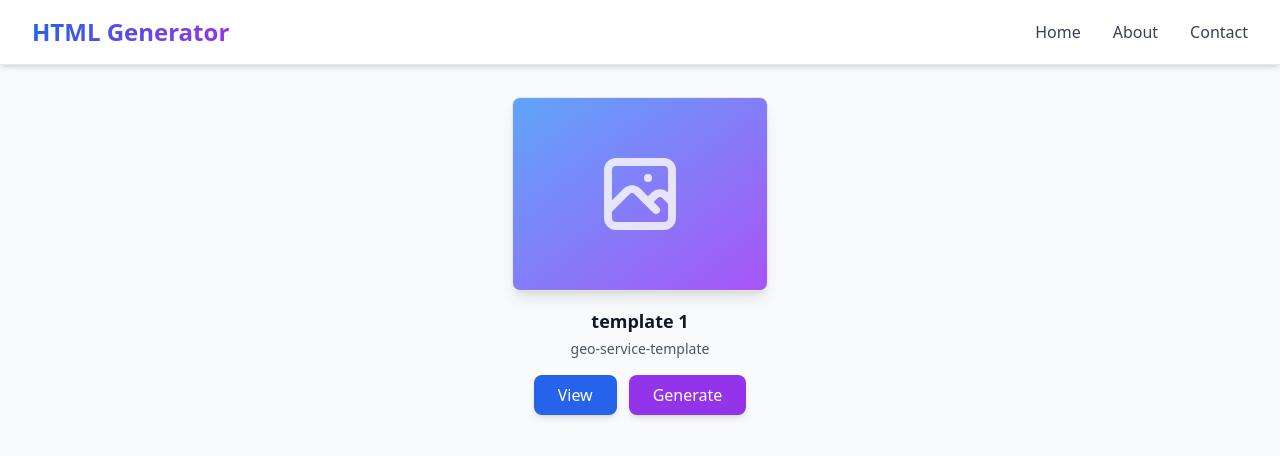
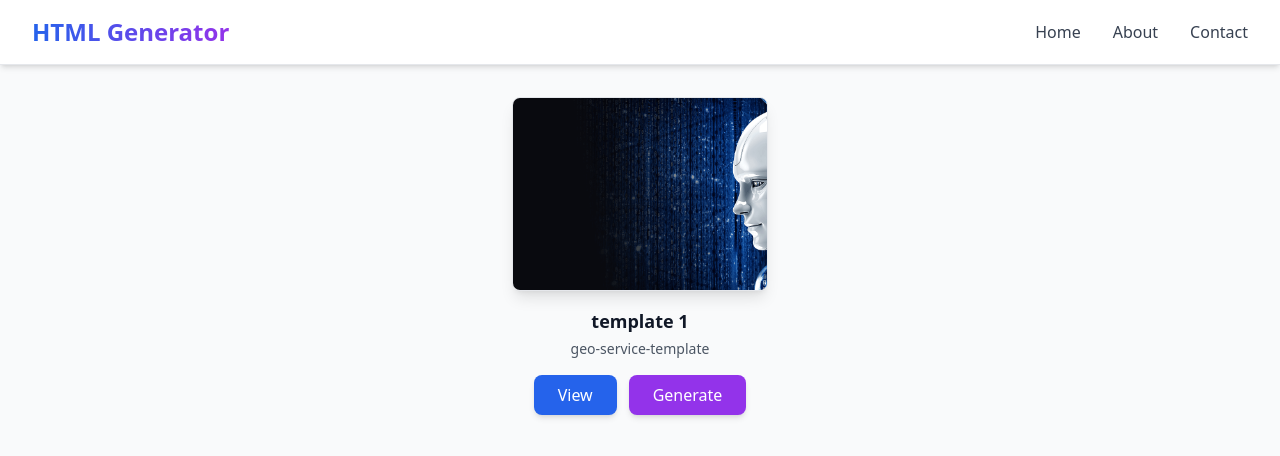
Before and after one commit to SaiTejaBrandstory/html-generator, a Next.js app: page / in a window 1280 px wide. Shown: the top 456 px of the page. Built offline with nearby package versions, Linux system fonts and the light colour scheme.

Commit message:
added image for template 1

```diff
--- a/app/page.tsx
+++ b/app/page.tsx
@@ -27,10 +27,12 @@ export default function Home() {
       <div className="max-w-7xl mx-auto px-4 sm:px-6 lg:px-8 py-8">
         <div className="flex flex-col items-center">
           <div className="w-64 bg-white dark:bg-gray-800 rounded-lg shadow-lg overflow-hidden border border-gray-200 dark:border-gray-700">
-            <div className="w-full h-48 bg-gradient-to-br from-blue-400 to-purple-500 flex items-center justify-center">
-              <svg className="w-24 h-24 text-white opacity-80" fill="none" stroke="currentColor" viewBox="0 0 24 24">
-                <path strokeLinecap="round" strokeLinejoin="round" strokeWidth={2} d="M4 16l4.586-4.586a2 2 0 012.828 0L16 16m-2-2l1.586-1.586a2 2 0 012.828 0L20 14m-6-6h.01M6 20h12a2 2 0 002-2V6a2 2 0 00-2-2H6a2 2 0 00-2 2v12a2 2 0 002 2z" />
-              </svg>
+            <div className="w-full h-48 relative overflow-hidden">
+              <img
+                src="/assets/images/geo-location/geo-banner.png"
+                alt="Generative Engine Optimization Services"
+                className="w-full h-full object-cover"
+              />
             </div>
           </div>
           <div className="mt-4 text-center">
```
